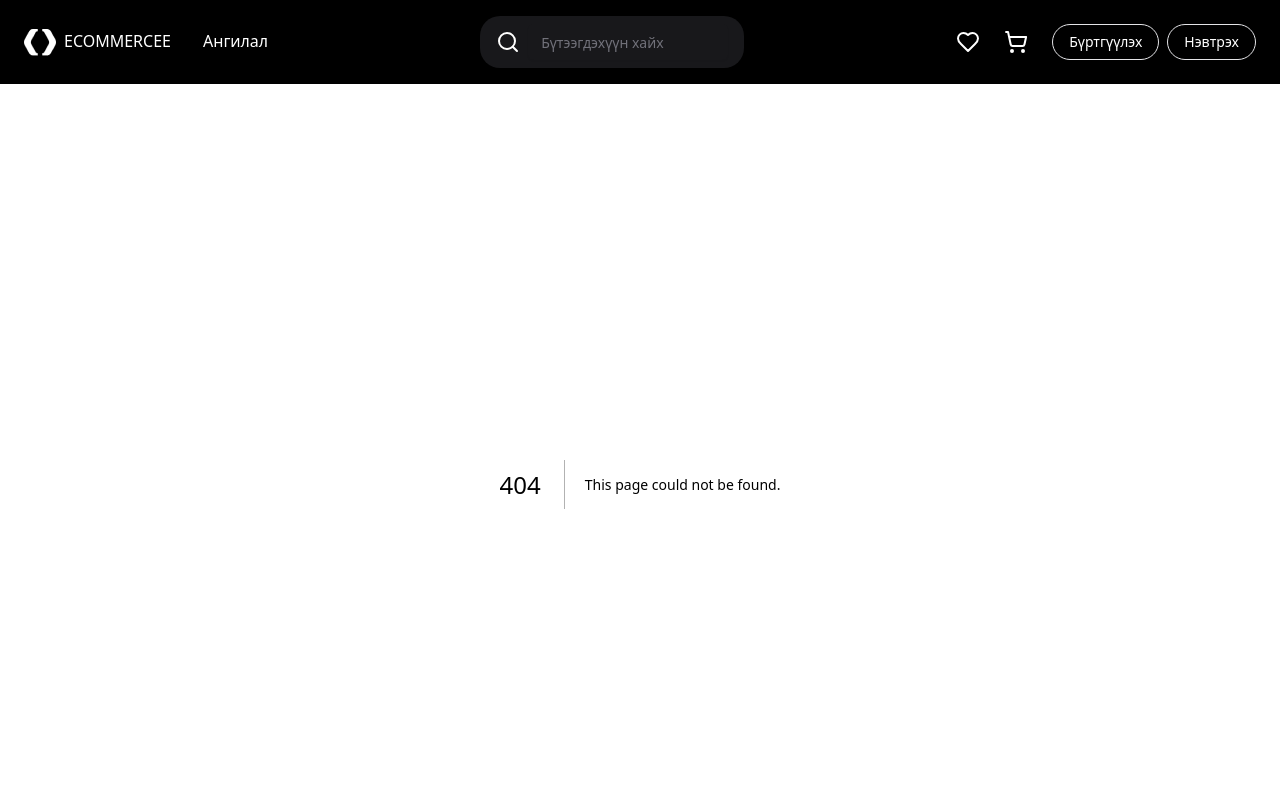
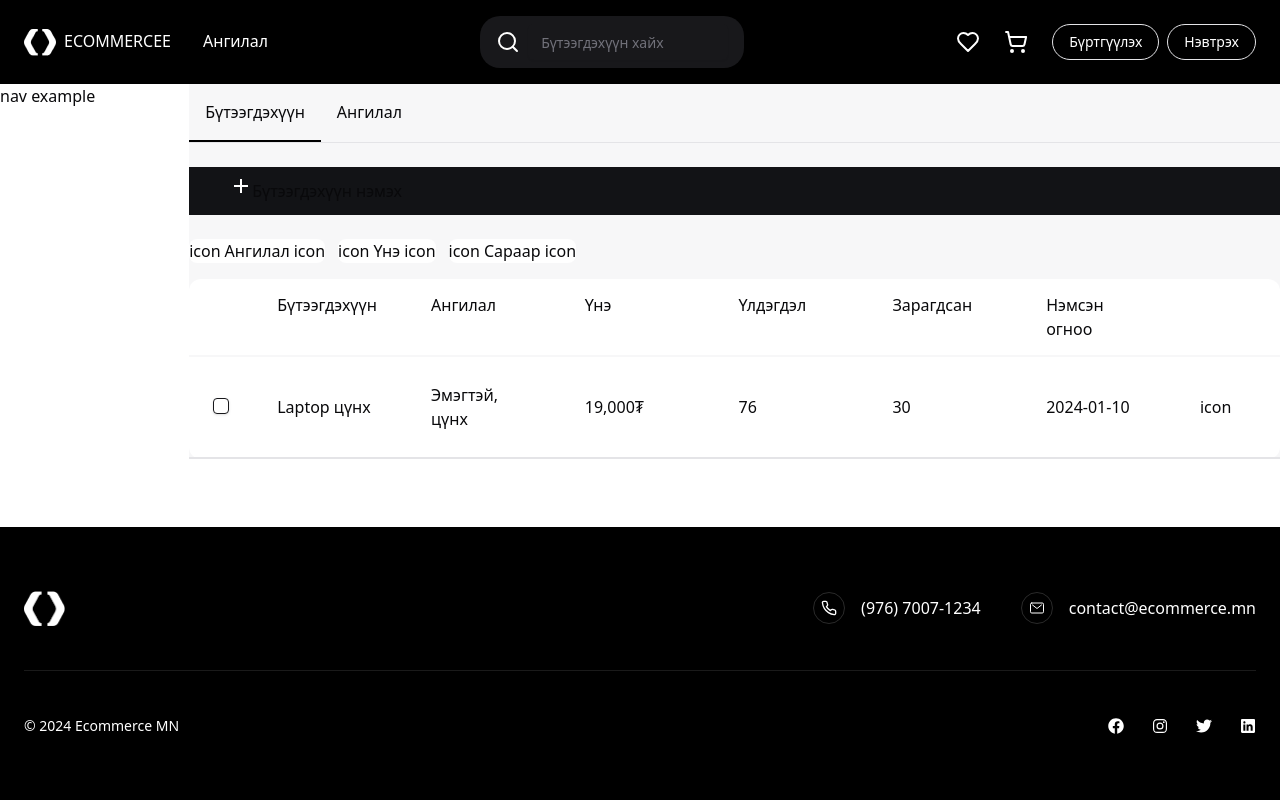
Before and after one commit to 24L-MP1D/hawk, a Next.js app in the folder e-commerce-web/: page /dashboard/product in a window 1280 px wide. Before the commit this address had no page. Shown: the top 800 px of the page. Built offline with nearby package versions, Linux system fonts and the light colour scheme.

Commit message:
product front-end 30% done

```diff
--- /dev/null
+++ b/e-commerce-web/src/app/dashboard/product/page.tsx
@@ -0,0 +1,87 @@
+import { Button } from "@/components/ui/button";
+import { Checkbox } from "@/components/ui/checkbox";
+
+const Product = () => {
+  return (
+    <div className="flex">
+      <div className="bg-[#FFFFFF] w-[222px]">nav example</div>
+      <div className="bg-[#f7f7f8] flex flex-col gap-6 w-full">
+        <div className="flex border-b-[1px]">
+          <div className="p-4 border-b-2 border-black">Бүтээгдэхүүн</div>
+          <div className="p-4">Ангилал</div>
+        </div>
+        <div className="flex gap-1 bg-[#121316] px-[45px] py-3 hover:bg-blend-darken">
+          <svg
+            width="14"
+            height="14"
+            viewBox="0 0 14 14"
+            fill="none"
+            xmlns="http://www.w3.org/2000/svg"
+          >
+            <path d="M14 8H8V14H6V8H0V6H6V0H8V6H14V8Z" fill="white" />
+          </svg>
+
+          <div>Бүтээгдэхүүн нэмэх</div>
+        </div>
+        <div className="flex flex-col gap-4">
+          <div className="flex gap-[13px]">
+            <div className="flex gap-1 bg-[#FFFFFF] rounded-[8px]">
+              <div>icon</div>
+              <div>Ангилал</div>
+              <div>icon</div>
+            </div>
+            <div className="flex gap-1 bg-[#FFFFFF] rounded-[8px]">
+              <div>icon</div>
+              <div>Үнэ</div>
+              <div>icon</div>
+            </div>
+            <div className="flex gap-1 bg-[#FFFFFF] rounded-[8px]">
+              <div>icon</div>
+              <div>Сараар</div>
+              <div>icon</div>
+            </div>
+          </div>
+          <div className="bg-[#FFFFFF] rounded-xl">
+            <div className="flex border-b-2 border-[#F7F7F8] pl-[64px] ">
+              <div className="py-[14px] px-6 max-w-[156px] w-full">
+                Бүтээгдэхүүн
+              </div>
+              <div className="py-[14px] px-6 max-w-[214px] w-full">Ангилал</div>
+              <div className="py-[14px] px-6 max-w-[156px] w-full">Үнэ</div>
+              <div className="py-[14px] px-6 max-w-[156px] w-full">
+                Үлдэгдэл
+              </div>
+              <div className="py-[14px] px-6 max-w-[156px] w-full">
+                Зарагдсан
+              </div>
+              <div className="py-[14px] px-6 max-w-[156px] w-full">
+                 Нэмсэн огноо
+              </div>
+              <div className="max-w-[104px] w-full"></div>
+            </div>
+            <div className="flex border-b-2 items-center">
+              <div className="py-[26px] px-6">
+                <Checkbox />
+              </div>
+              <div className="py-[26px] px-6 max-w-[156px] w-full">
+                Laptop цүнх
+              </div>
+              <div className="py-[26px] px-6 max-w-[214px] w-full">
+                {" "}
+                Эмэгтэй, цүнх
+              </div>
+              <div className="py-[26px] px-6 max-w-[156px] w-full">19,000₮</div>
+              <div className="py-[26px] px-6 max-w-[156px] w-full">76</div>
+              <div className="py-[26px] px-6 max-w-[156px] w-full">30</div>
+              <div className="py-[26px] px-6 max-w-[156px] w-full">
+                2024-01-10
+              </div>
+              <div className="py-[26px] px-6 max-w-[104px] w-full">icon</div>
+            </div>
+          </div>
+        </div>
+      </div>
+    </div>
+  );
+};
+export default Product;
```
